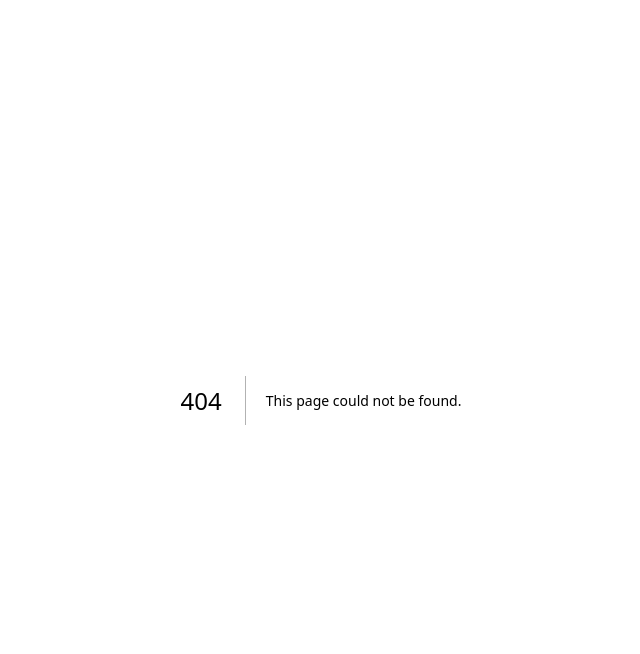
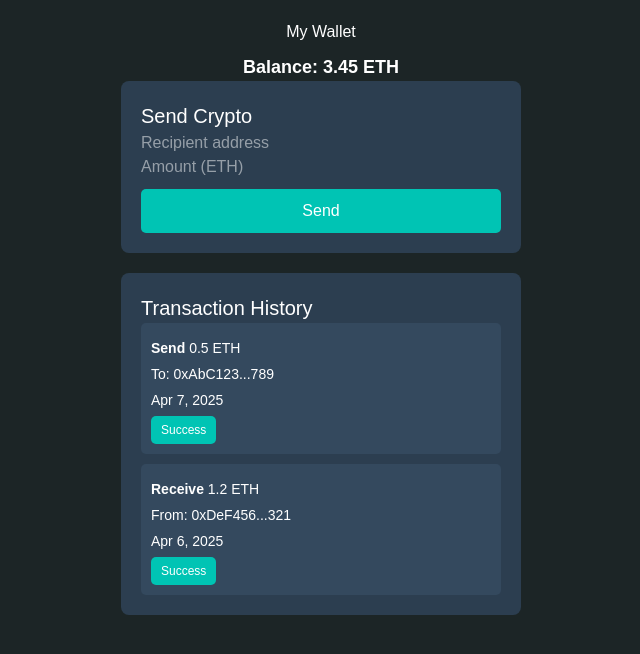
Before and after one commit to mhttekin/vaultchain, a Next.js app in the folder front/: page /transactions in a window 1280 px wide. Before the commit this address had no page. Shown: the top 654 px of the page, without its empty margins (319-959 px from the left). Built offline with nearby package versions, Linux system fonts and the light colour scheme.

Commit message:
transactions page UI

```diff
--- /dev/null
+++ b/front/src/app/transactions/page.js
@@ -0,0 +1,77 @@
+'use client';
+import React, { useState } from 'react';
+import './transactions.css';
+
+const TransactionsPage = () => {
+  const [transactions, setTransactions] = useState([
+    {
+      id: 1,
+      type: 'Send',
+      amount: '0.5 ETH',
+      to: '0xAbC123...789',
+      date: 'Apr 7, 2025',
+      status: 'Success',
+    },
+    {
+      id: 2,
+      type: 'Receive',
+      amount: '1.2 ETH',
+      from: '0xDeF456...321',
+      date: 'Apr 6, 2025',
+      status: 'Success',
+    },
+  ]);
+
+  const [formData, setFormData] = useState({ address: '', amount: '' });
+  const [message, setMessage] = useState('');
+
+  const handleSend = () => {
+    if (formData.address && formData.amount) {
+      setMessage('✅ Transaction sent!');
+      setFormData({ address: '', amount: '' });
+    } else {
+      setMessage('⚠️ Please fill in all fields.');
+    }
+  };
+
+  return (
+    <div className="transactions-container">
+      <h1>My Wallet</h1>
+      <div className="balance">Balance: 3.45 ETH</div>
+
+      <div className="send-section">
+        <h2>Send Crypto</h2>
+        <input
+          type="text"
+          placeholder="Recipient address"
+          value={formData.address}
+          onChange={(e) => setFormData({ ...formData, address: e.target.value })}
+        />
+        <input
+          type="number"
+          placeholder="Amount (ETH)"
+          value={formData.amount}
+          onChange={(e) => setFormData({ ...formData, amount: e.target.value })}
+        />
+        <button onClick={handleSend}>Send</button>
+        {message && <p className="status-message">{message}</p>}
+      </div>
+
+      <div className="history-section">
+        <h2>Transaction History</h2>
+        <div className="transactions-list">
+          {transactions.map((tx) => (
+            <div key={tx.id} className="transaction-card">
+              <p><strong>{tx.type}</strong> {tx.amount}</p>
+              <p>{tx.to ? `To: ${tx.to}` : `From: ${tx.from}`}</p>
+              <p>{tx.date}</p>
+              <span className={`status ${tx.status.toLowerCase()}`}>{tx.status}</span>
+            </div>
+          ))}
+        </div>
+      </div>
+    </div>
+  );
+};
+
+export default TransactionsPage;
--- /dev/null
+++ b/front/src/app/transactions/transactions.css
@@ -0,0 +1,188 @@
+/* transactions.css */
+/* To match the dark theme of the wallet and the cyan colour is used for buttons and tabs*/
+.transactions-container {
+    background-color: #1C2526; /* black background */
+    min-height: 100vh;
+    display: flex;
+    flex-direction: column;
+    align-items: center;
+    padding: 20px;
+    font-family: Arial, sans-serif;
+    color: #FFFFFF; /* white text */
+  }
+
+  .wallet-header {
+    background-color: #2C3E50; /* Dark gray container */
+    padding: 15px;
+    border-radius: 8px;
+    width: 100%;
+    max-width: 400px;
+    text-align: center;
+    margin-bottom: 20px;
+  }
+
+  .wallet-header h1 {
+    margin: 0;
+    font-size: 24px;
+  }
+
+  .wallet-header p {
+    margin: 5px 0;
+    font-size: 14px;
+  }
+
+  .balance {
+    font-size: 18px;
+    font-weight: bold;
+    margin-top: 10px;
+  }
+
+  .tabs {
+    display: flex;
+    gap: 10px;
+    margin-bottom: 20px;
+  }
+
+  .tabs button {
+    padding: 10px 20px;
+    border: none;
+    background-color: #34495E; /* Dark input background */
+    color: #FFFFFF;
+    cursor: pointer;
+    border-radius: 5px;
+    font-size: 16px;
+  }
+
+  .tabs button.active {
+    background-color: #00C4B4; /* Cyan for active tab */
+  }
+
+  .send-section,
+  .receive-section,
+  .history-section,
+  .transaction-status {
+    background-color: #2C3E50; /* Dark gray container */
+    padding: 20px;
+    border-radius: 8px;
+    width: 100%;
+    max-width: 400px;
+    margin-bottom: 20px;
+  }
+
+  .send-section h2,
+  .receive-section h2,
+  .history-section h2,
+  .transaction-status h3 {
+    margin-top: 0;
+    font-size: 20px;
+  }
+
+  .form-group {
+    margin-bottom: 15px;
+  }
+
+  .form-group label {
+    display: block;
+    margin-bottom: 5px;
+    font-weight: bold;
+  }
+
+  .form-group input,
+  .form-group select {
+    width: 100%;
+    padding: 8px;
+    border: none;
+    background-color: #34495E; /* Dark input background */
+    color: #FFFFFF;
+    border-radius: 5px;
+    font-size: 14px;
+  }
+
+  .form-group input::placeholder {
+    color: #A0AEC0; /* Light gray placeholder */
+  }
+
+  .gas-options {
+    display: flex;
+    gap: 10px;
+    flex-wrap: wrap;
+  }
+
+  .gas-options label {
+    display: flex;
+    align-items: center;
+    gap: 5px;
+  }
+
+  .custom-gas {
+    margin-top: 10px;
+    display: flex;
+    gap: 10px;
+    flex-wrap: wrap;
+  }
+
+  .custom-gas input {
+    flex: 1;
+    min-width: 100px;
+  }
+
+  button {
+    width: 100%;
+    padding: 10px;
+    background-color: #00C4B4; /* Cyan button */
+    color: #FFFFFF;
+    border: none;
+    border-radius: 5px;
+    cursor: pointer;
+    font-size: 16px;
+    margin-top: 10px;
+  }
+
+  button:hover {
+    background-color: #00A896; /* Slightly darker cyan on hover */
+  }
+
+  .status-message {
+    margin-top: 10px;
+    font-size: 14px;
+  }
+
+  .simulation-result,
+  .transaction-status {
+    background-color: #34495E; /* Darker container for results */
+    padding: 10px;
+    border-radius: 5px;
+    margin-top: 10px;
+  }
+
+  .transactions-list {
+    display: flex;
+    flex-direction: column;
+    gap: 10px;
+  }
+
+  .transaction-card {
+    background-color: #34495E; /* Dark card background */
+    padding: 10px;
+    border-radius: 5px;
+  }
+
+  .transaction-card p {
+    margin: 5px 0;
+    font-size: 14px;
+  }
+
+  .status {
+    display: inline-block;
+    padding: 5px 10px;
+    border-radius: 5px;
+    font-size: 12px;
+  }
+
+  .status.success {
+    background-color: #00C4B4; /* Cyan for success */
+  }
+
+  .status.pending {
+    background-color: #F39C12; /* Orange for pending */
+  }
```
Also changed, not shown: front/src/app/transactions/helper.js (added).
